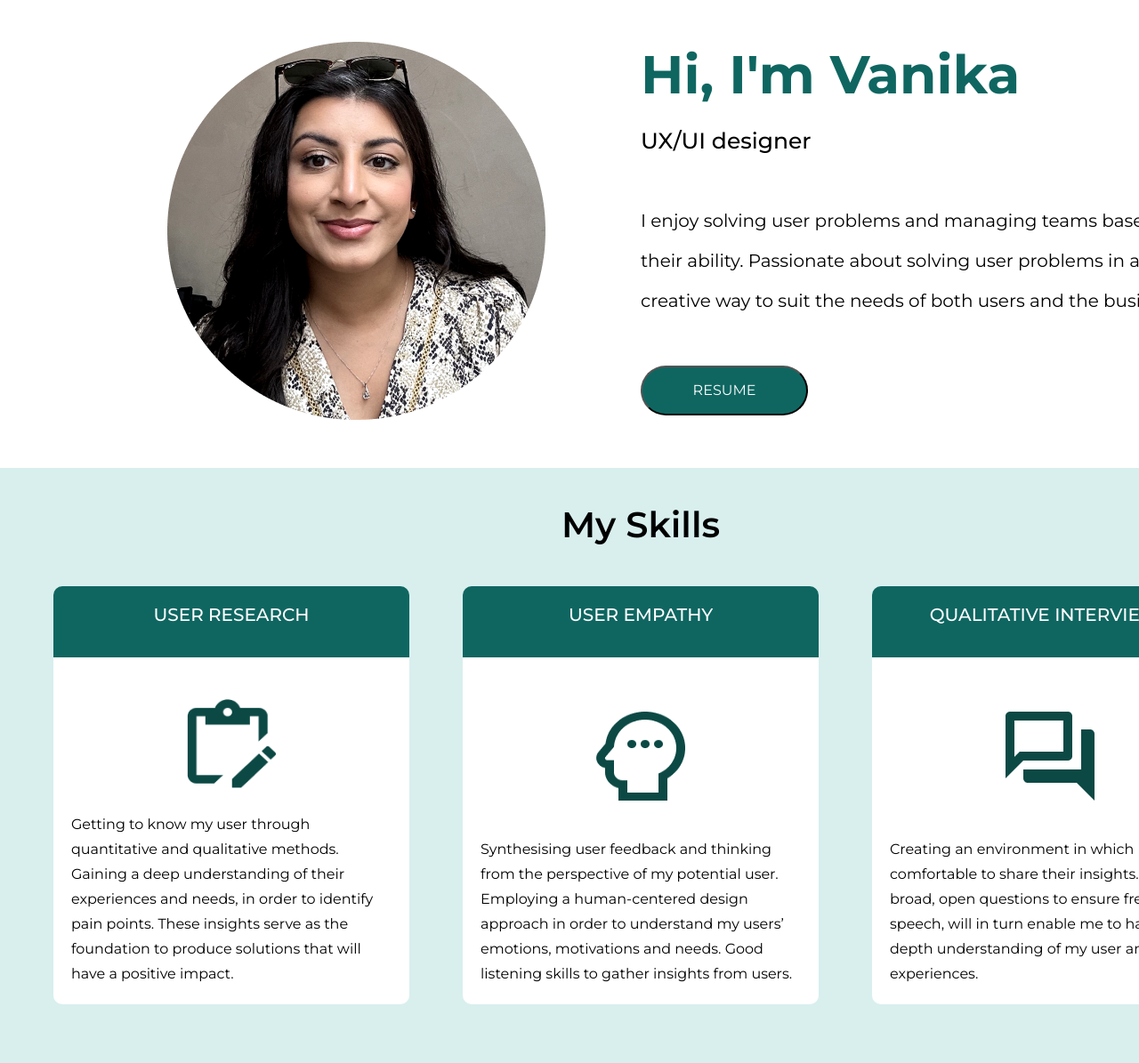
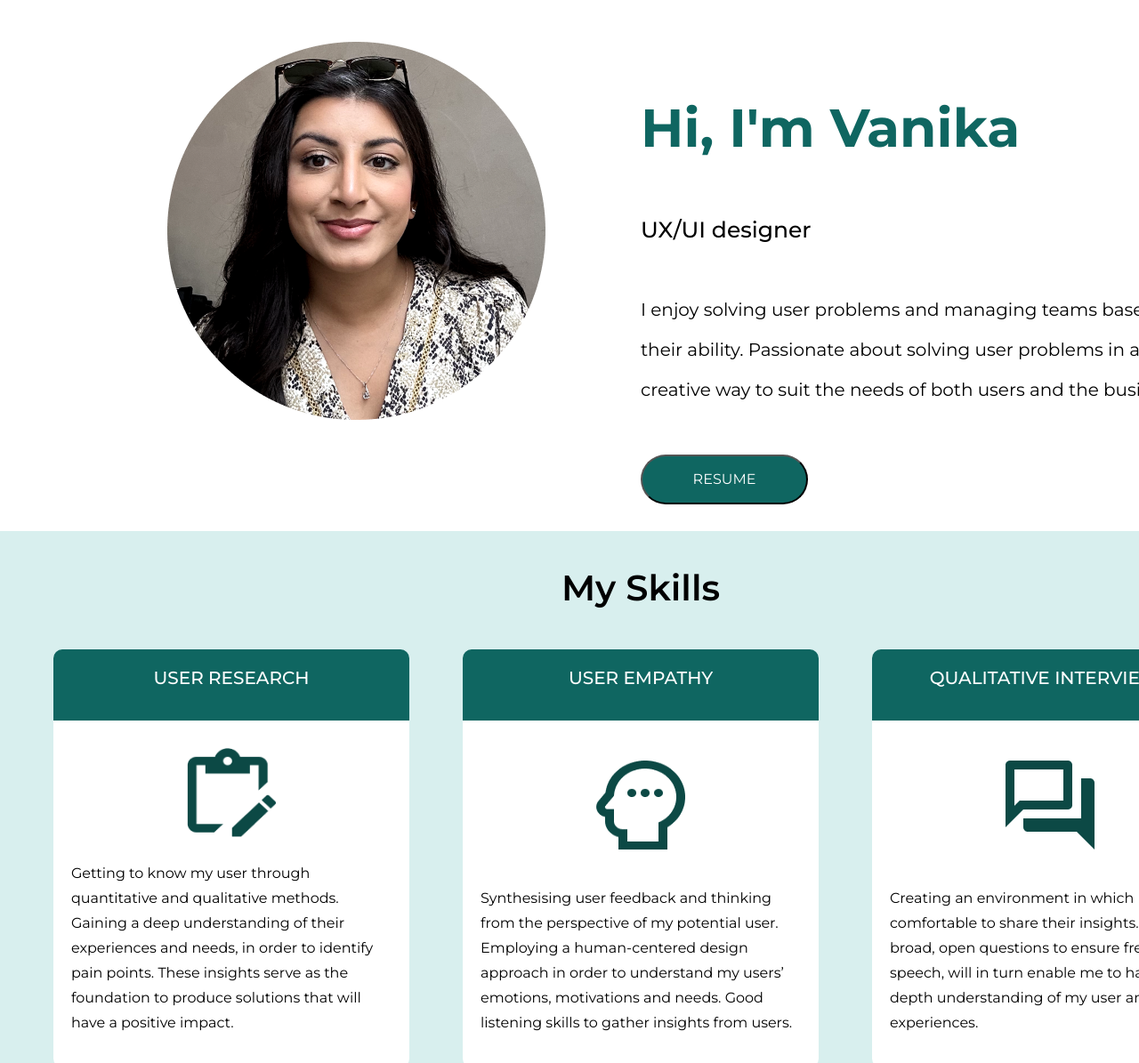
Before and after one commit to VanikaSharma/UX_UI_HW_17, a plain HTML site: page index.html in a window 1280 px wide. Shown: the part 67-1262 px from the top of the page at 89% size. Drawn offline with Linux system fonts and the light colour scheme.

Commit message:
Style change
<p> tags added and margin to container. Mobile responsiveness not added

```diff
--- a/css/index.css
+++ b/css/index.css
@@ -170,6 +170,7 @@ width: 1440px;
     height: 100%;
     align-items: center;
     background-color: #D8EFEE;
+    margin-top: 30px;
 }
 
 .my__skills__title{
--- a/index.html
+++ b/index.html
@@ -50,13 +50,13 @@
             </div>
             <div class="my__description">
                 <div class="my__title">
-                    Hi, I'm Vanika
+                    <p>Hi, I'm Vanika</p>
                 </div>
                 <div class = "my__job">
-                    UX/UI designer
+                    <p>UX/UI designer</p>
                 </div>
                 <div class = "my__description__job">
-                    I enjoy solving user problems and managing teams based on their ability. Passionate about solving user problems in a creative way to suit the needs of both users and the business.
+                    <p>I enjoy solving user problems and managing teams based on their ability. Passionate about solving user problems in a creative way to suit the needs of both users and the business.</p>
                 </div>
                 <div>
                     <button class="primary__button">
@@ -79,7 +79,7 @@
                         <img src="images/userResearch.png" alt="User Reasearch">
                     </div>
                     <div class="my__skills__card__body__text">
-                        Getting to know my user through quantitative and qualitative methods. Gaining a deep understanding of their experiences and needs, in order to identify pain points. These insights serve as the foundation to produce solutions that will have a positive impact.
+                        <p>Getting to know my user through quantitative and qualitative methods. Gaining a deep understanding of their experiences and needs, in order to identify pain points. These insights serve as the foundation to produce solutions that will have a positive impact.</p>
                     </div>
                 </div>
             </div>
@@ -92,7 +92,7 @@
                         <img src="images/userEmpathy.png" alt="User Empathy">
                     </div>
                     <div class="my__skills__card__body__text">
-                        Synthesising user feedback and thinking from the perspective of my potential user. Employing a human-centered design approach in order to understand my users’ emotions, motivations and needs. Good listening skills to gather insights from users.
+                        <p>Synthesising user feedback and thinking from the perspective of my potential user. Employing a human-centered design approach in order to understand my users’ emotions, motivations and needs. Good listening skills to gather insights from users.</p>
                     </div>
                 </div>
             </div>
@@ -105,7 +105,7 @@
                         <img src="images/quaInterviews.png" alt="Qualitative Interviews">
                     </div>
                     <div class="my__skills__card__body__text">
-                        Creating an environment in which users feel comfortable to share their insights. Using broad, open questions to ensure freedom of speech, will in turn enable me to have an in depth understanding of my user and their experiences.
+                       <p>Creating an environment in which users feel comfortable to share their insights. Using broad, open questions to ensure freedom of speech, will in turn enable me to have an in depth understanding of my user and their experiences.</p>
                     </div>
                 </div>
             </div>
@@ -188,7 +188,7 @@
                 Let's Connect
             </div>
             <div class="connect__questions">
-                Have any questions or looking to work together? Reach out and I'll be happy to get back to you soon!
+                <p>Have any questions or looking to work together? Reach out and I'll be happy to get back to you soon!</p>
             </div>
             <a target="_blank" href="https://www.linkedin.com/in/vanika-sharma-a14713191/"><img class="connect__linkedin" src="images/linkedin.png" alt="LinkedIn"></a>
         </div>
```
Also changed, not shown: 1 other file.
